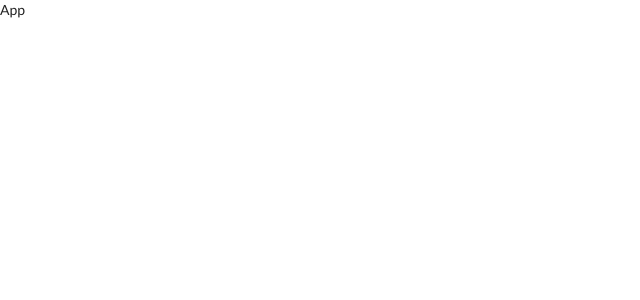
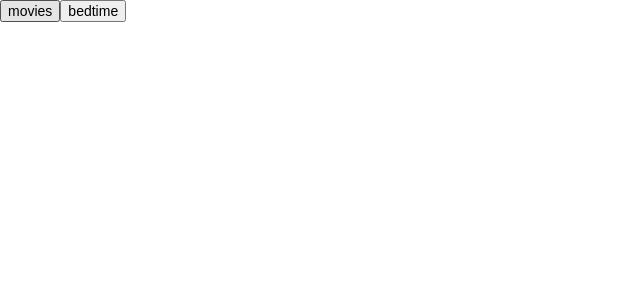
Before and after one commit to BillClinton/hue-presets, a React (Create React App) app: page / in a window 1280 px wide. Shown: the top 300 px of the page, without its empty margins (0-640 px from the left). Built offline with nearby package versions, Linux system fonts and the light colour scheme.

Commit message:
Add list with some dummy data

```diff
--- a/src/components/App.js
+++ b/src/components/App.js
@@ -1,8 +1,22 @@
 import React from "react";
+import PresetButtonList from "./PresetButtonList";
 
 class App extends React.Component {
   render() {
-    return <div>App</div>;
+    return (
+      <div>
+        <PresetButtonList
+          presets={[
+            {
+              name: "movies"
+            },
+            {
+              name: "bedtime"
+            }
+          ]}
+        />
+      </div>
+    );
   }
 }
 
```
